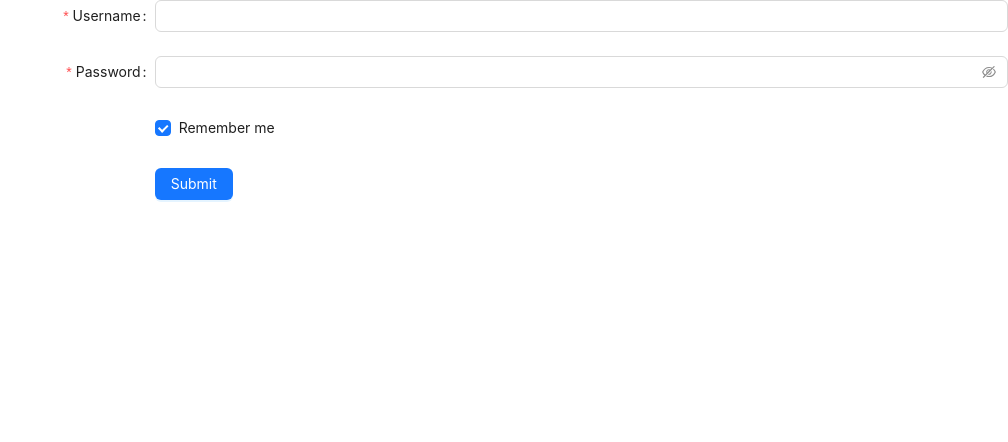
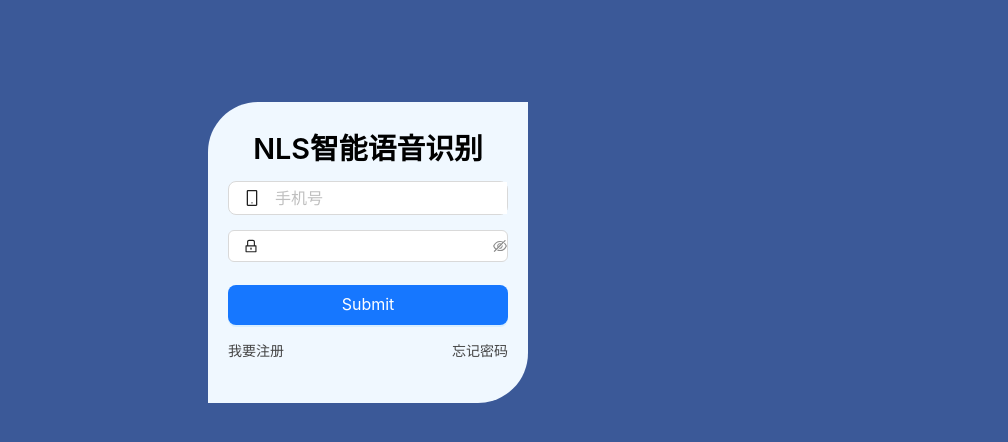
Before and after one commit to hojiahao/nls, a Vue app in the folder web/: page /login in a window 1280 px wide. Shown: the top 442 px of the page, without its empty margins (272-1280 px from the left). Built offline with nearby package versions, Linux system fonts and the light colour scheme.

Commit message:
修改登录页面布局，手机输入框样式以及密码输入框样式。

```diff
--- a/web/src/style.css
+++ b/web/src/style.css
@@ -1,79 +1,53 @@
-/*:root {*/
-/*  font-family: Inter, system-ui, Avenir, Helvetica, Arial, sans-serif;*/
-/*  line-height: 1.5;*/
-/*  font-weight: 400;*/
+.pull-right {
+    float: right;
+}
 
-/*  color-scheme: light dark;*/
-/*  color: rgba(255, 255, 255, 0.87);*/
-/*  background-color: #242424;*/
-
-/*  font-synthesis: none;*/
-/*  text-rendering: optimizeLegibility;*/
-/*  -webkit-font-smoothing: antialiased;*/
-/*  -moz-osx-font-smoothing: grayscale;*/
-/*}*/
-
-/*a {*/
-/*  font-weight: 500;*/
-/*  color: #646cff;*/
-/*  text-decoration: inherit;*/
-/*}*/
-/*a:hover {*/
-/*  color: #535bf2;*/
-/*}*/
-
-/*body {*/
-/*  margin: 0;*/
-/*  display: flex;*/
-/*  place-items: center;*/
-/*  min-width: 320px;*/
-/*  min-height: 100vh;*/
-/*}*/
-
-/*h1 {*/
-/*  font-size: 3.2em;*/
-/*  line-height: 1.1;*/
-/*}*/
-
-/*button {*/
-/*  border-radius: 8px;*/
-/*  border: 1px solid transparent;*/
-/*  padding: 0.6em 1.2em;*/
-/*  font-size: 1em;*/
-/*  font-weight: 500;*/
-/*  font-family: inherit;*/
-/*  background-color: #1a1a1a;*/
-/*  cursor: pointer;*/
-/*  transition: border-color 0.25s;*/
-/*}*/
-/*button:hover {*/
-/*  border-color: #646cff;*/
-/*}*/
-/*button:focus,*/
-/*button:focus-visible {*/
-/*  outline: 4px auto -webkit-focus-ring-color;*/
-/*}*/
-
-/*.card {*/
-/*  padding: 2em;*/
-/*}*/
-
-/*#app {*/
-/*  max-width: 1280px;*/
-/*  margin: 0 auto;*/
-/*  padding: 2rem;*/
-/*  text-align: center;*/
-/*}*/
-
-/*@media (prefers-color-scheme: light) {*/
-/*  :root {*/
-/*    color: #213547;*/
-/*    background-color: #ffffff;*/
-/*  }*/
-/*  a:hover {*/
-/*    color: #747bff;*/
-/*  }*/
-/*  button {*/
-/*    background-color: #f9f9f9;*/
-/*  }*/
-/*}*/
+/************* 登录/注册/忘记密码 ************/
+.login, .register, .reset {
+    padding-top: 8%;
+    position:absolute;
+    top:0;
+    bottom:0;
+    left:0;
+    right: 0;
+    background-color: #3B5998;
+}
+.register {
+    padding-top: 4%;
+}
+.login .ant-form-item, .register .ant-form-item, .reset .ant-form-item {
+    margin-bottom: 5px!important;
+}
+.login .main, .register .main, .reset .main {
+    padding: 30px 20px;
+    background-color: #F0F8FF;
+    border-radius: 50px 0 ;
+}
+.login .title, .register .title, .reset .title {
+    vertical-align: middle;
+    font-size: 1.8rem;
+    /*color: transparent;*/
+    /*-webkit-text-fill-color: #F0F8FF;*/
+    font-weight: 600;
+    /*-webkit-text-stroke: 2px #444;*/
+    text-align: center;
+}
+.login .ant-input-affix-wrapper, .register .ant-input-affix-wrapper, .reset .ant-input-affix-wrapper {
+    padding: 0 !important
+}
+.login .ant-input-affix-wrapper > input.ant-input, .register .ant-input-affix-wrapper > input.ant-input, .reset .ant-input-affix-wrapper > input.ant-input {
+    padding: 4px 11px !important;
+}
+.login .form-item, .register .form-item, .reset .form-item {
+    margin-top: 15px;
+}
+.login .login-btn {
+    margin-top: 8px;
+    margin-bottom: 8px;
+}
+.login .footer {
+    margin-top: 10px;
+}
+.login .footer a, .register .footer a, .reset .footer a {
+    color: #444;
+}
--- a/web/src/view/login.vue
+++ b/web/src/view/login.vue
@@ -1,50 +1,57 @@
 <template>
+  <div class="login">
+    <a-row>
+      <a-col class="main" :span="6" :offset="9">
+        <div class="title">NLS智能语音识别</div>
         <a-form
-      :model="formState"
+            :model="loginMember"
             name="basic"
-      :label-col="{ span: 8 }"
-      :wrapper-col="{ span: 16 }"
+            :wrapper-col="{ span: 24 }"
             autocomplete="off"
-      @finish="onFinish"
-      @finishFailed="onFinishFailed"
+            @finish="login"
         >
           <a-form-item
-        label="Username"
-        name="username"
-        :rules="[{ required: true, message: 'Please input your username!' }]"
+              name="mobile" class="form-item"
+              :rules="[{ required: true, message: 'Please input your mobile!' }]"
           >
-      <a-input v-model:value="formState.username"/>
+            <a-input v-model:value="loginMember.mobile" placeholder="手机号" size="large">
+              <template #prefix>
+                <MobileOutlined style="margin-left: 15px"/>
+              </template>
+            </a-input>
           </a-form-item>
 
           <a-form-item
-        label="Password"
-        name="password"
+              name="password" class="form-item"
               :rules="[{ required: true, message: 'Please input your password!' }]"
           >
-      <a-input-password v-model:value="formState.password"/>
+            <a-input-password v-model:value="loginMember.password" type="password">
+              <template #prefix>
+                <LockOutlined style="margin-left: 15px"/>
+              </template>
+            </a-input-password>
           </a-form-item>
 
-    <a-form-item name="remember" :wrapper-col="{ offset: 8, span: 16 }">
-      <a-checkbox v-model:checked="formState.remember">Remember me</a-checkbox>
-    </a-form-item>
-
-    <a-form-item :wrapper-col="{ offset: 8, span: 16 }">
-      <a-button type="primary" html-type="submit">Submit</a-button>
+          <a-form-item class="form-item">
+            <a-button type="primary" block html-type="submit" class="login-btn" size="large">Submit</a-button>
           </a-form-item>
         </a-form>
+        <p class="footer">
+          <router-link to="/register">我要注册</router-link>
+          <router-link class="pull-right" to="/reset">忘记密码</router-link>
+        </p>
+      </a-col>
+    </a-row>
+  </div>
 </template>
 <script setup>
-import {reactive} from 'vue';
+import {ref} from 'vue';
 
-const formState = reactive({
-  username: '',
-  password: '',
-  remember: true,
+const loginMember = ref({
+  mobile: '',
+  password: ''
 });
-const onFinish = values => {
-  console.log('Success:', values);
-};
-const onFinishFailed = errorInfo => {
-  console.log('Failed:', errorInfo);
+const login = values => {
+  console.log('开始登录:', values);
 };
 </script>
```
Lines whose indentation alone changed are shown as unchanged.
